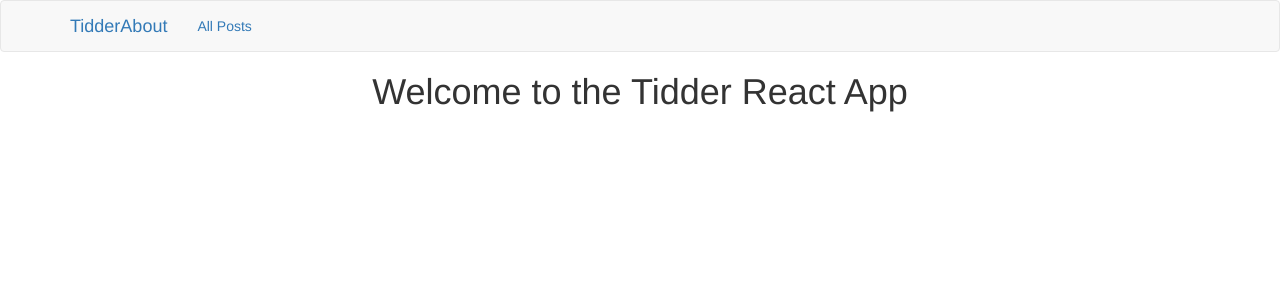
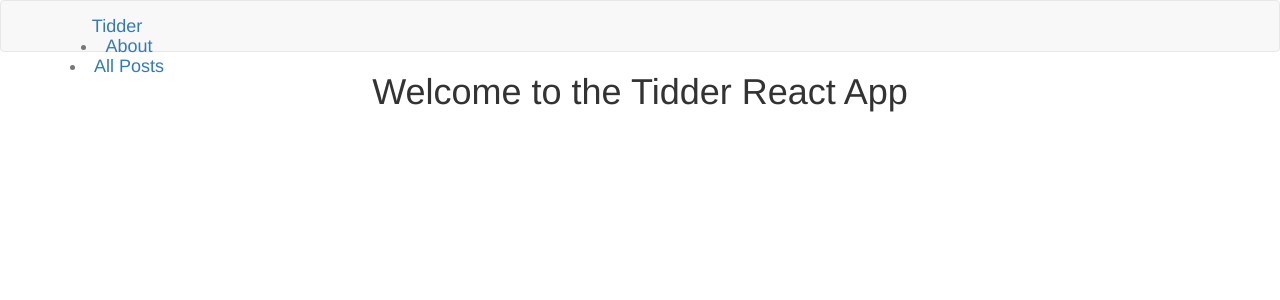
Before and after one commit to jmulloy/tidder-client, a React (Create React App) app: page / in a window 1280 px wide. Shown: the top 300 px of the page. Built offline with nearby package versions, Linux system fonts and the light colour scheme.

Commit message:
working to get navBar more aligned

```diff
--- a/src/components/Navbar.js
+++ b/src/components/Navbar.js
@@ -9,17 +9,21 @@ class Header extends React.Component {
 
               <Navbar.Brand>
               <Link to='/'>Tidder</Link>
+              {/* <Nav> */}
+                  <NavItem eventKey={2}><Link to='/about'>About</Link></NavItem>
+                  <NavItem eventKey={2}><Link to='/posts'>All Posts</Link></NavItem>
 
-              <Link to='/about'>About</Link>
+              {/* </Nav> */}
+
               </Navbar.Brand>
-
+{/*
 
               <Nav>
-                  {/* <NavItem eventKey={2}><Link to='/about'>About</Link></NavItem> */}
+                  <NavItem eventKey={2}><Link to='/about'>About</Link></NavItem>
                   <NavItem eventKey={2}><Link to='/posts'>All Posts</Link></NavItem>
 
               </Nav>
-
+             */}
             </Navbar>
         )
     }
```
